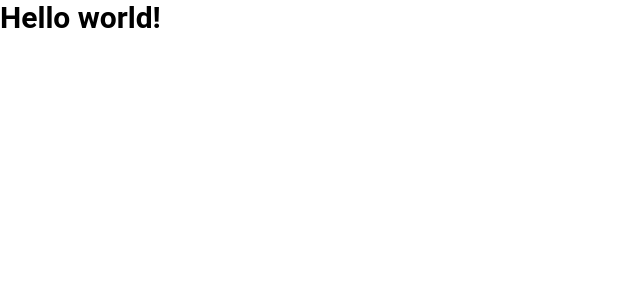
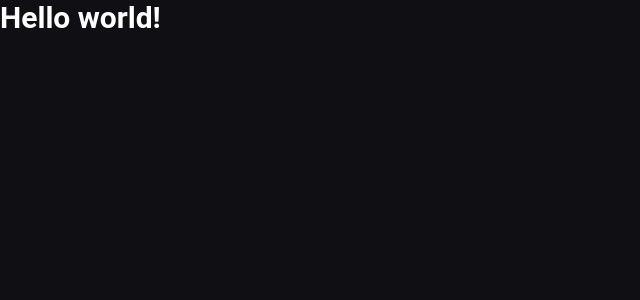
Before and after one commit to AlexBorgesDev/articles-web, a Next.js app: page / in a window 1280 px wide. Shown: the top 300 px of the page, without its empty margins (0-640 px from the left). Built offline with nearby package versions, Linux system fonts and the light colour scheme.

Commit message:
Changed colors

```diff
--- a/pages/_document.tsx
+++ b/pages/_document.tsx
@@ -16,7 +16,7 @@ export default function Document() {
         />
       </Head>
 
-      <body>
+      <body className="bg-bg text-white">
         <Main />
         <NextScript />
       </body>
--- a/tailwind.config.js
+++ b/tailwind.config.js
@@ -4,7 +4,13 @@ module.exports = {
     "./components/**/*.{js,ts,jsx,tsx}",
   ],
   theme: {
-    extend: {},
+    extend: {
+      colors: {
+        bg: "#101014",
+        surface: "#16161E",
+        "surface-two": "#1A1B26",
+      },
+    },
     fontFamily: {
       sans: ["Roboto", "-apple-system", "sans-serif"],
     },
```
